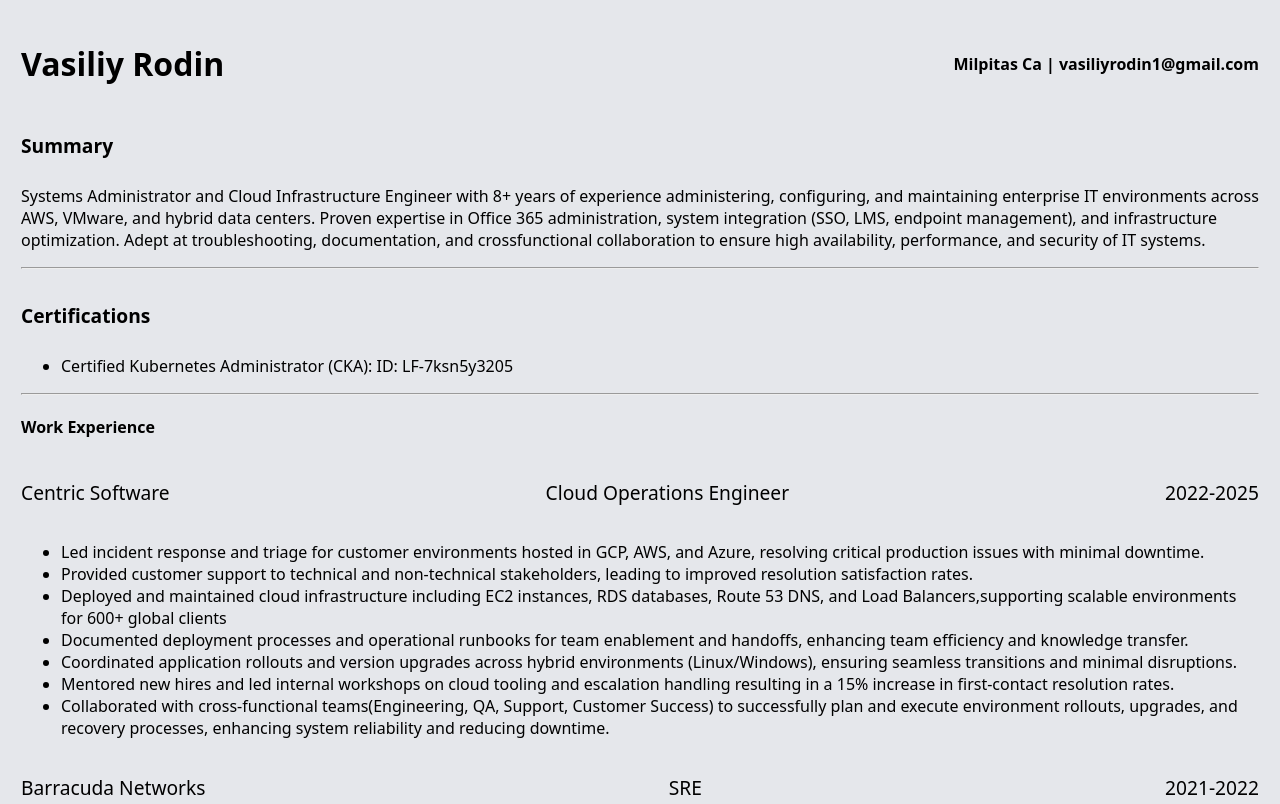
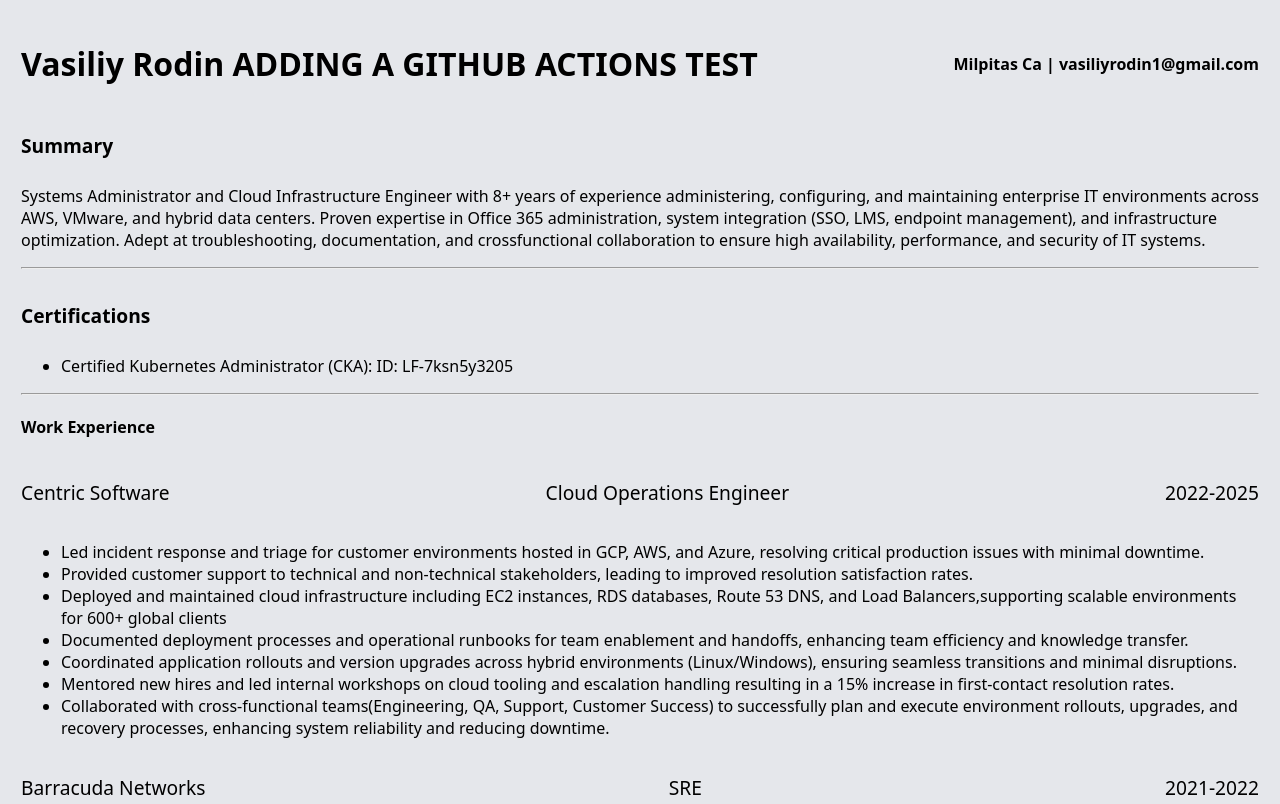
Before and after one commit to VasiliyRodin/CloudResumeChallenge, a plain HTML site: page resume/index.html in a window 1280 px wide. Shown: the top 804 px of the page. Drawn offline with Linux system fonts and the light colour scheme.

Commit message:
add TESTING Changes to title to test gh actions

```diff
--- a/resume/index.html
+++ b/resume/index.html
@@ -7,7 +7,7 @@
     </head>
     <body>
         <div class="title">
-            <h1>Vasiliy Rodin</h1>
+            <h1>Vasiliy Rodin ADDING A GITHUB ACTIONS TEST</h1>
             <h4>Milpitas Ca | vasiliyrodin1@gmail.com</h4>
         </div>
 
```
Also changed, not shown: 1 other file.
